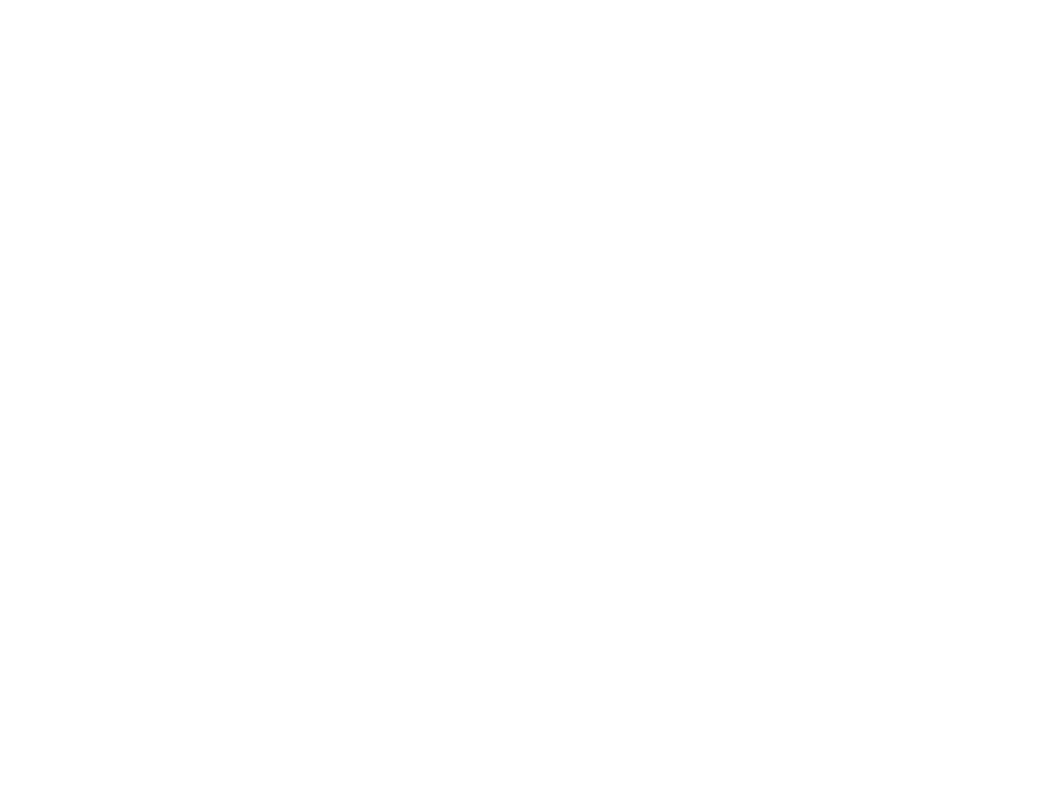
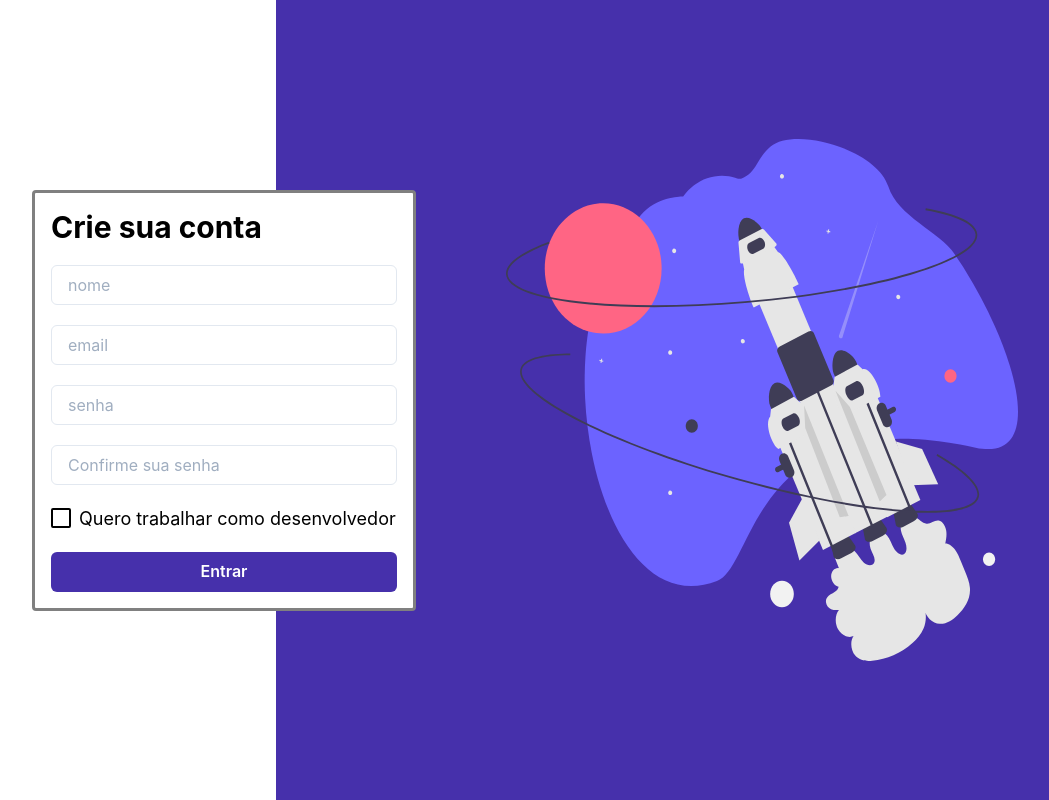
Before and after one commit to PauloHenriqueMagno/GaleraNerd, a React (Create React App) app: page / in a window 1280 px wide. Shown: the whole page, without its empty margins (172-1221 px from the left). Built offline with nearby package versions, Linux system fonts and the light colour scheme.

Commit message:
page/register estylized

```diff
--- a/src/components/RegisterForm/index.jsx
+++ b/src/components/RegisterForm/index.jsx
@@ -14,21 +14,22 @@ const RegisterForm = () => {
     password: yup.string().min(6, 'A senha deve ter no minimo 8 caracteres')
       .required('Valor obrigatorio!'),
     passwordConfirm: yup.string().required('Valor obrigatorio!')
-      .oneOf([yup.ref('password')], 'Senhas devem ser iguais')
+      .oneOf([yup.ref('password')], 'Senhas devem ser iguais'),
+    dev: yup.boolean()
   })
 
   const { register, handleSubmit, formState: { errors } } = useForm({ resolver: yupResolver(formSchema)});
   const handleSigin = (data) => console.log(data);
 
   return(
-    <Box as='form' bg="white" border="3px solid gray" color="black" w="50%" p='4' borderRadius='4' onSubmit={handleSubmit(handleSigin)} >
+    <Box as='form' bg="white" border="3px solid gray" color="black" w="30%" p='4' borderRadius='4' onSubmit={handleSubmit(handleSigin)} >
       <Heading size='lg' >Crie sua conta</Heading>
       <VStack mt='5' spacing="5" >
-        <Input placeholder="nome" {...register("name")}/>
-        <Input placeholder="email" {...register("email")}/>
-        <Input placeholder="senha" {...register("password")}/>
-        <Input placeholder="Confirme sua senha" {...register("passwordConfirm")}/>
-        <Checkbox size="lg" w="100%" border="black" colorScheme="purple" textaline="left" defaultIsChecked>
+        <Input placeholder="nome" register={register} registerName="name" />
+        <Input placeholder="email" register={register} registerName="email"/>
+        <Input placeholder="senha" register={register} registerName="password"/>
+        <Input placeholder="Confirme sua senha" register={register} registerName="passwordConfirm"/>
+        <Checkbox size="lg" w="100%" border="black" colorScheme="purple" textaline="left" {...register("dev")} >
           Quero trabalhar como desenvolvedor
         </Checkbox>
         <Button bg="purple.2" color="white" w="100%" _hover={{backgroundColor: "purple.4"}} type="submit">
--- /dev/null
+++ b/src/pages/Register/index.jsx
@@ -0,0 +1,15 @@
+import { Flex, Image } from "@chakra-ui/react"
+import RegisterForm from "../../components/RegisterForm";
+import svg from "../../assets/logoRG.svg"
+
+const Register = () => {
+  return (
+    <Flex align="center" justify="flex-end" height="100vh" bgGradient="linear(to-r, white 35%, purple.2 35%)">
+
+      <RegisterForm />
+      <Image src={svg} w="40%" mx="90" />
+    </Flex>
+  )
+}
+
+export default Register;
--- a/src/routes/index.jsx
+++ b/src/routes/index.jsx
@@ -1,10 +1,10 @@
 import { Switch, Route } from "react-router";
+import Register from "../pages/Register";
 
 const Routes = () => {
     return (
         <Switch>
-            <Route path="/">
-            </Route>
+            <Route path="/" component={Register} />
         </Switch>
     );
 };
```
Also changed, not shown: src/assets/logoRG.svg (added).
